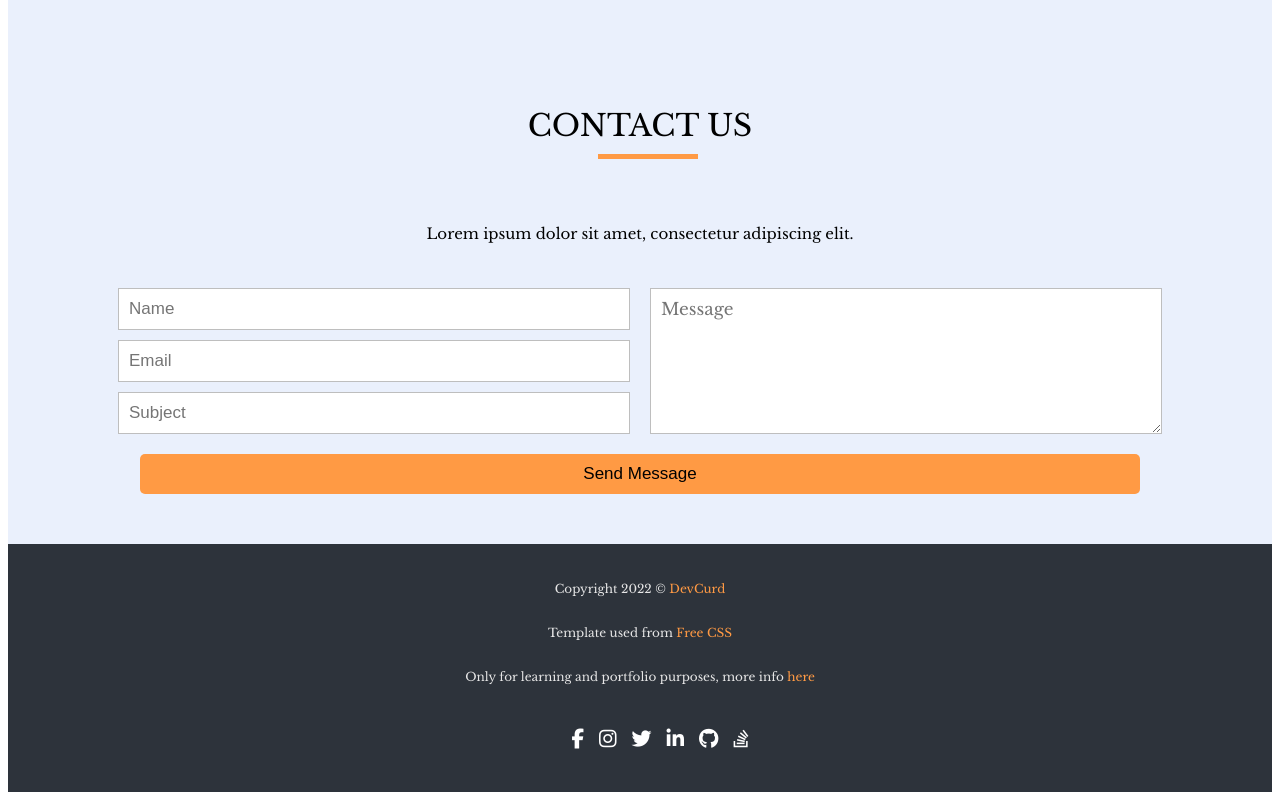
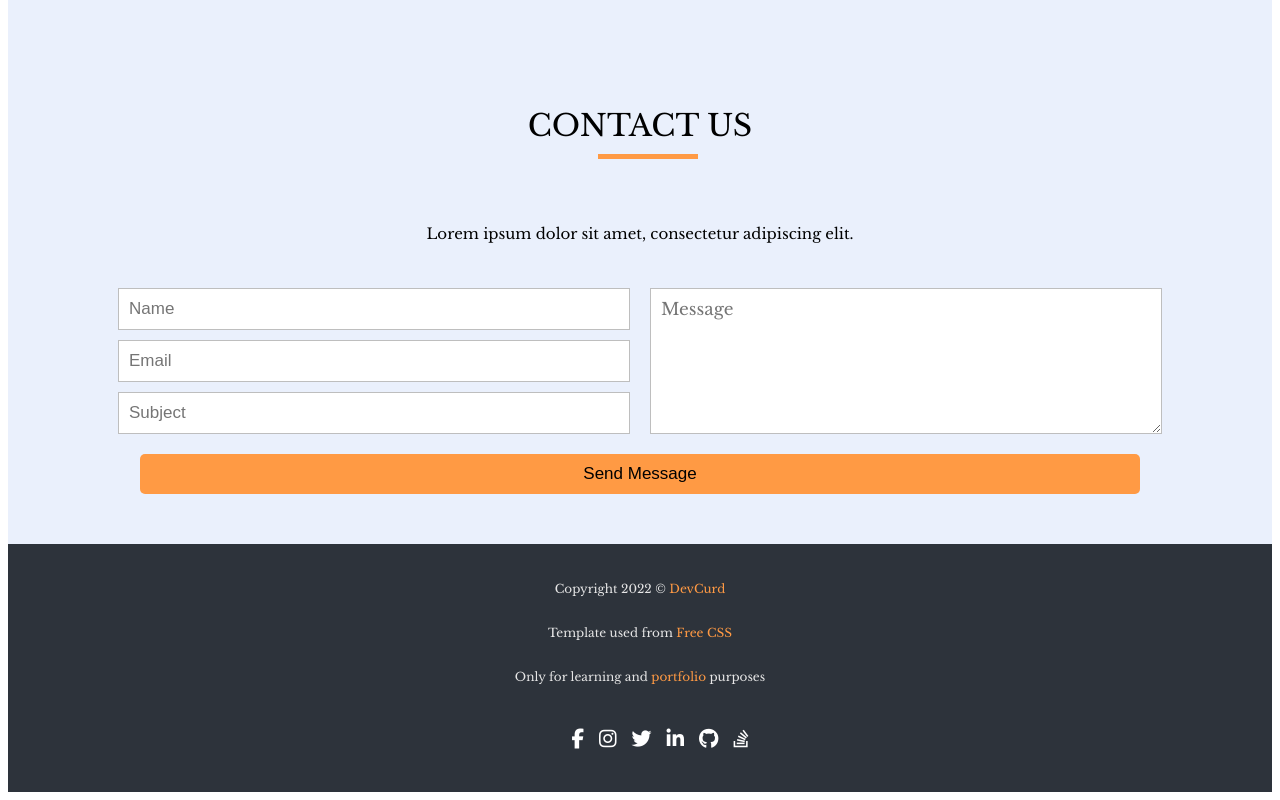
Before and after one commit to MilosM00/react-website, a React (Create React App) app: page / in a window 1280 px wide. Shown: the part 5195-5995 px from the top of the page. Built offline with nearby package versions, Linux system fonts and the light colour scheme; the HTML template or start-up script is replaced by a standard one.

Commit message:
Footer.js updated

```diff
--- a/src/components/Footer.js
+++ b/src/components/Footer.js
@@ -14,7 +14,7 @@ const Footer = () =>{
             </p>
 
             <p className="thanks">
-                Only for learning and portfolio purposes, more info <a className="footer-link" href="https://github.com/MilosM00/rubic-website-react" target="_blank" rel="noreferrer">here</a>
+                Only for learning and <a className="footer-link" href="https://github.com/MilosM00/rubic-website-react" target="_blank" rel="noreferrer">portfolio</a> purposes
             </p>
 
             <ul className="footer-links">
```
